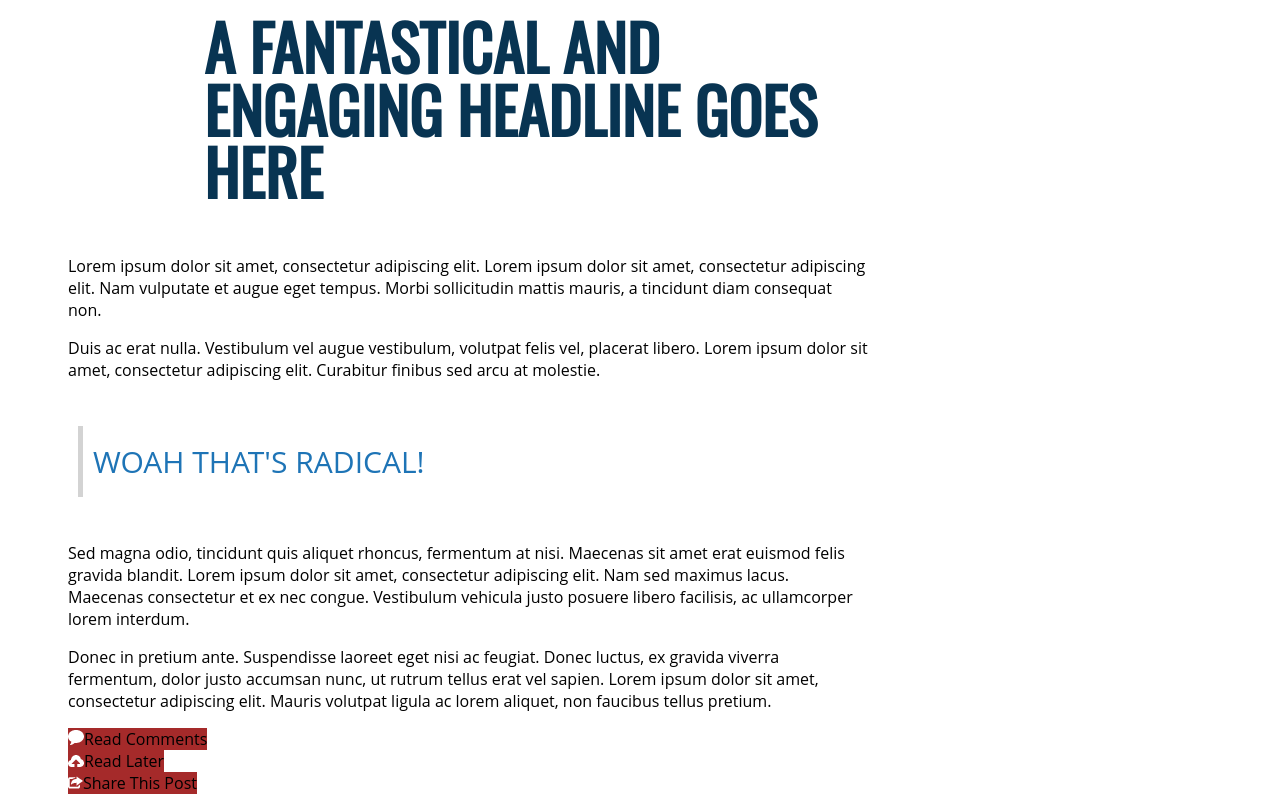
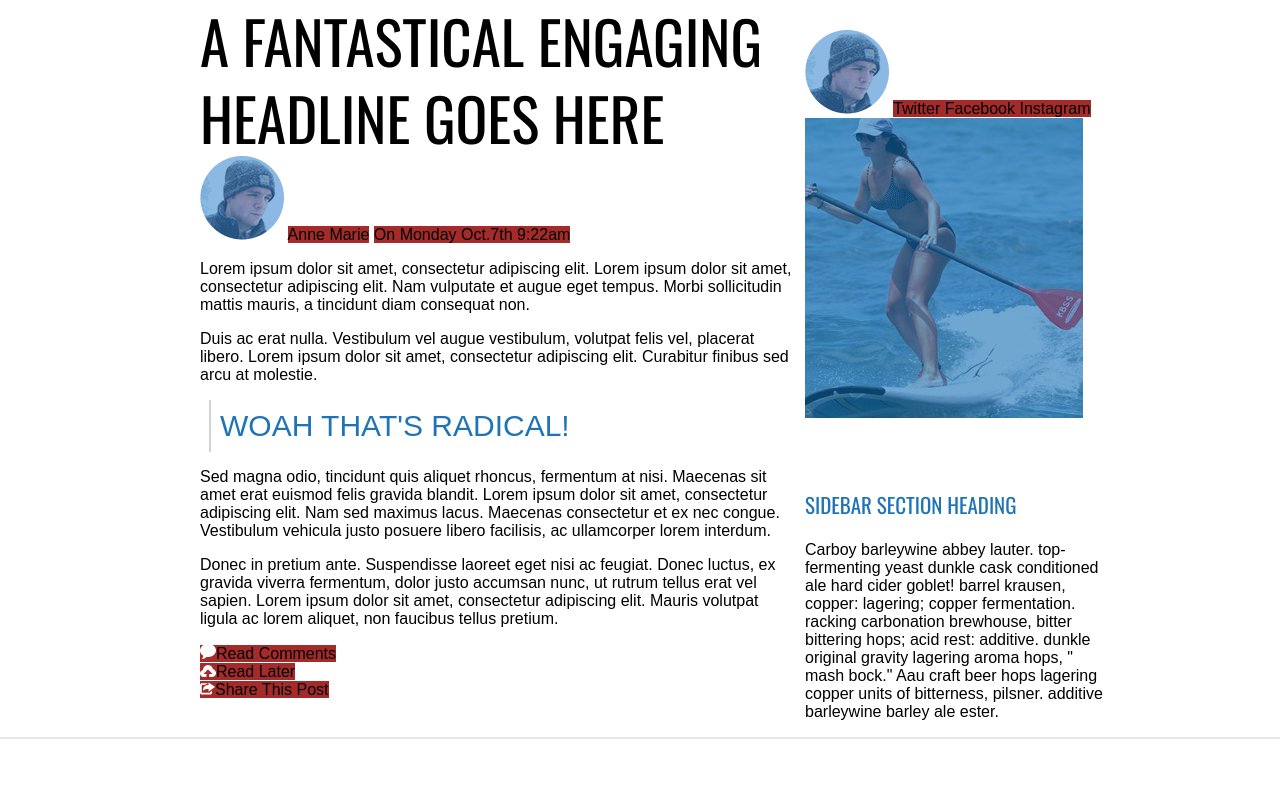
Before and after one commit to saintvictoria/surf-paddle, a plain HTML site: page surf.html in a window 1280 px wide. Shown: the part 577-1384 px from the top of the page. Drawn offline with nearby package versions, Linux system fonts and the light colour scheme.

Commit message:
lining up content, putting in avatars

```diff
--- a/surf.css
+++ b/surf.css
@@ -61,30 +61,35 @@ h1 {
 /* body left */
 #content {
     float: left;
-    width: 800px;
-    margin-left: 68px;
+    width: 600px;
+    margin-left: 200px;
+    margin-right: auto;
 }
 h2 {
     font-family: Oswald, sans-serif;
-    font-weight: 700;
-    color: #083452;
-    font-size: 47pt;
-    line-height: 100%;
-    margin-left: 136px;
-    margin-top: 69px;
+    font-weight: 400;
+    font-size: 59px;
+    margin-left: 0px;
+    line-height: 130%;
+    margin-top: 57px;
+    margin-bottom: 0px;
+    margin-right: 0;
 }
-main {
+
+}
+.articlemain {
   font-family: Open Sans, sans-serif;
 }
+
 blockquote::before {
     margin-right: 0.25em;
     vertical-align: -0.4em;
 }
 blockquote {
     background: #ffffff;
-    border-left: 5px solid lightgray;
-    margin: 1.5em 10px;
-    padding: 0.5em 10px;
+    border-left: 2px solid lightgray;
+    margin:  9px;
+    padding: 9px;
     color: #1E74B6;
     /* quotes: "\201C""\201D""\2018 ""\2019"; */
     font-size: 30px;
@@ -102,9 +107,10 @@ span {
 /* right side of main */
 #sidebar {
     float: right;
-    width: 500px;
+    width: 465px;
     margin-right: 10px;
-    margin-top: 12%;
+    margin-left: 0px;
+    margin-top: 84px;
 }
 .avatar {
     clear: both;
@@ -116,6 +122,15 @@ span {
 .sidebarh3 {
     color: #1E74B6;
     clear: right;
+    font-size: 21px;
+    font-family: Oswald;
+    font-weight: 400;
+    margin-top: 67px;
+
+}
+.about {
+    margin-top: 60px;
+    width: 300px;
 }
 #bottompics {
     width: 1300px;
@@ -148,7 +163,7 @@ span {
 footer {
     width: 1300px;
     margin: auto;
-  clear:both;
+    clear: both;
     background: red;
     height: 20px;
 }
--- a/surf.html
+++ b/surf.html
@@ -20,38 +20,41 @@
     </header>
   </div>
 <div id="content">
-<h2>A FANTASTICAL AND ENGAGING HEADLINE GOES HERE
-</h2>
-<main>
-  <article>
+  <h2>A FANTASTICAL ENGAGING HEADLINE GOES HERE</h2>
+  <div class="article-writer">
+    <img src="assets/avatar.png">
+    <span class="article-author">Anne Marie</span>
+    <span class="article-date">On Monday Oct.7th 9:22am</span>
+  </div>
+  <div>
+    <article class="articlemain">
       <p>Lorem ipsum dolor sit amet, consectetur adipiscing elit. Lorem ipsum dolor sit amet, consectetur adipiscing elit. Nam vulputate et augue eget tempus. Morbi sollicitudin mattis mauris, a tincidunt diam consequat non.</p>
       <p>Duis ac erat nulla. Vestibulum vel augue vestibulum, volutpat felis vel, placerat libero. Lorem ipsum dolor sit amet, consectetur adipiscing elit. Curabitur finibus sed arcu at molestie.</p>
-    <blockquote>WOAH THAT'S RADICAL!
-    </blockquote>
+      <blockquote>WOAH THAT'S RADICAL!</blockquote>
       <p> Sed magna odio, tincidunt quis aliquet rhoncus, fermentum at nisi. Maecenas sit amet erat euismod felis gravida blandit. Lorem ipsum dolor sit amet, consectetur adipiscing elit. Nam sed maximus lacus. Maecenas consectetur et ex nec congue. Vestibulum vehicula justo posuere libero facilisis, ac ullamcorper lorem interdum.</p>
       <p>Donec in pretium ante. Suspendisse laoreet eget nisi ac feugiat. Donec luctus, ex gravida viverra fermentum, dolor justo accumsan nunc, ut rutrum tellus erat vel sapien. Lorem ipsum dolor sit amet, consectetur adipiscing elit. Mauris volutpat ligula ac lorem aliquet, non faucibus tellus pretium.</p>
     </article>
-<nav><span><img src="assets/icon-comment.png">Read Comments</span>
-</nav>
-<nav><span><img src="assets/icon-upload.png">Read Later</span>
-</nav>
-<nav><span><img src="assets/icon-share.png">Share This Post</span>
-</nav>
-</main>
+    <nav><span><img src="assets/icon-comment.png">Read Comments</span></nav>
+    <nav><span><img src="assets/icon-upload.png">Read Later</span></nav>
+    <nav><span><img src="assets/icon-share.png">Share This Post</span></nav>
   </div>
+</div>
+
 <div id="sidebar">
   <div class="annemarie">
     <img src="assets/avatar.png">
+    <span class="socialnetwork"> Twitter Facebook Instagram</span>
   </div>
   <div class="ads">
     <img class="ad" src="assets/ad.jpg">
   </div>
   <div class="about">
     <h3 class="sidebarh3">SIDEBAR SECTION HEADING</h3>
+
   <p>Carboy barleywine abbey lauter. top-fermenting yeast dunkle cask conditioned ale hard cider goblet! barrel krausen, copper: lagering; copper fermentation. racking carbonation brewhouse, bitter bittering hops; acid rest: additive. dunkle original gravity lagering aroma hops, " mash bock." Aau craft beer hops lagering copper units of bitterness, pilsner. additive barleywine barley ale ester.</p>
   </div>
+</div>
 
-</div>
 
 <div id="bottompics">
   <h2 class="bottompicsh2">MOST POPULAR POSTS</h2>
```
Lines whose indentation alone changed are shown as unchanged.
